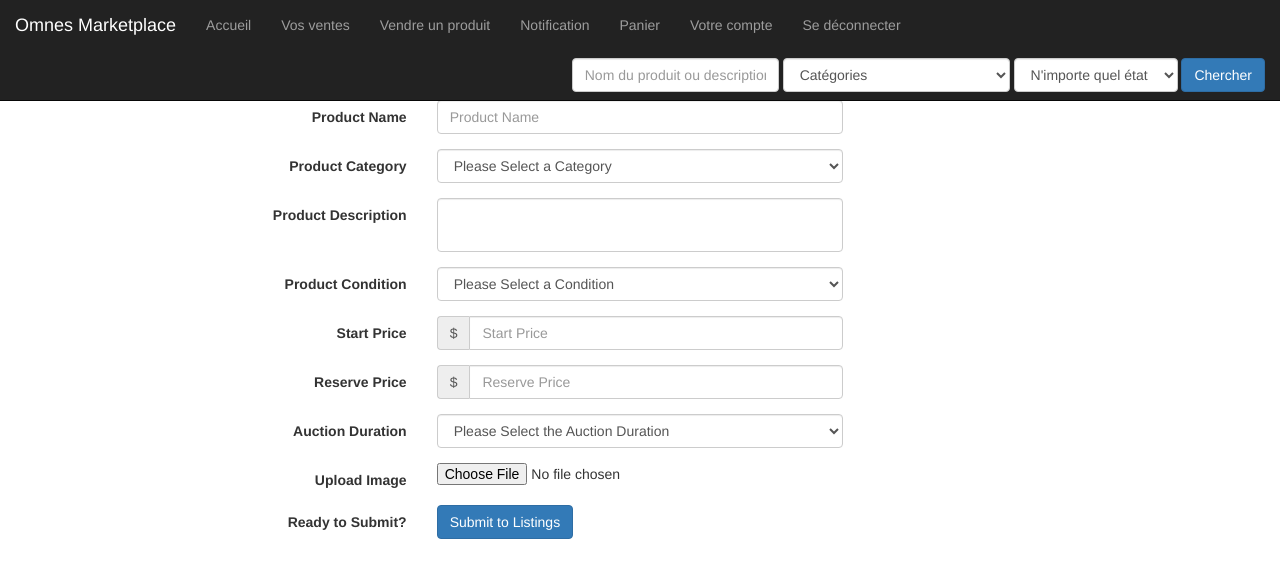
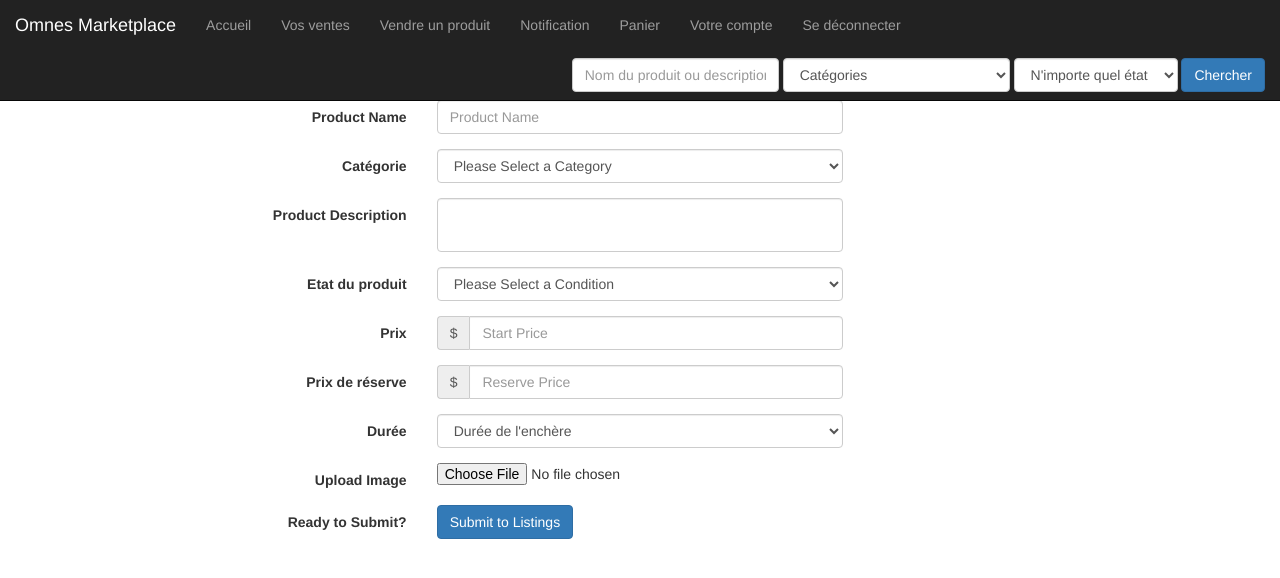
Before and after one commit to GabGaabS/Projet-Web, a PHP site: page /addauction.php in a window 1280 px wide. Shown: the top 578 px of the page. Run offline with PHP 8.4, Linux system fonts and the light colour scheme; a user stored in the database is signed in; data comes from the database, SQL or seed files in the repository.

Commit message:
Update addauction.php

```diff
--- a/addauction.php
+++ b/addauction.php
@@ -113,7 +113,7 @@ include 'nav.php';
         </div>
         <!-- Item Category -->
         <div class="form-group">
-            <label class="col-md-4 control-label" for="item-category">Product Category</label>
+            <label class="col-md-4 control-label" for="item-category">Catégorie</label>
             <div class="col-md-4">
                 <select id="item-category" name="item-category" class="form-control" required>
                     <option selected disabled hidden>Please Select a Category</option>
@@ -135,7 +135,7 @@ include 'nav.php';
         </div>
         <!-- Item State -->
         <div class="form-group">
-            <label class="col-md-4 control-label" for="item-state">Product Condition</label>
+            <label class="col-md-4 control-label" for="item-state">Etat du produit</label>
             <div class="col-md-4">
                 <select id="item-state" name="item-state" class="form-control" required>
                     <option value="" selected disabled hidden>Please Select a Condition</option>
@@ -149,7 +149,7 @@ include 'nav.php';
         </div>
         <!-- Start Price -->
         <div class="form-group">
-            <label class="col-md-4 control-label" for="start-price">Start Price</label>
+            <label class="col-md-4 control-label" for="start-price">Prix</label>
             <div class="col-md-4">
                 <div class = "input-group">
                     <span class="input-group-addon">$</span>
@@ -159,7 +159,7 @@ include 'nav.php';
         </div>
         <!-- Reserve Price -->
         <div class="form-group">
-            <label class="col-md-4 control-label" for="reserve-price">Reserve Price</label>
+            <label class="col-md-4 control-label" for="reserve-price">Prix de réserve</label>
             <div class="col-md-4">
                 <div class = "input-group">
                     <span class="input-group-addon">$</span>
@@ -172,10 +172,10 @@ include 'nav.php';
         </div>
         <!-- Auction Duration -->
         <div class="form-group">
-            <label class="col-md-4 control-label" for="auction-duration">Auction Duration</label>
+            <label class="col-md-4 control-label" for="auction-duration">Durée</label>
             <div class="col-md-4">
                 <select id="auction-duration" name="auction-duration" class="form-control" required>
-                    <option value="" selected disabled hidden>Please Select the Auction Duration</option>
+                    <option value="" selected disabled hidden>Durée de l'enchère</option>
                     <?php
                     $sql = 'SELECT * FROM Duration';
                     foreach ($db->query($sql) as $row) { ?>
```
